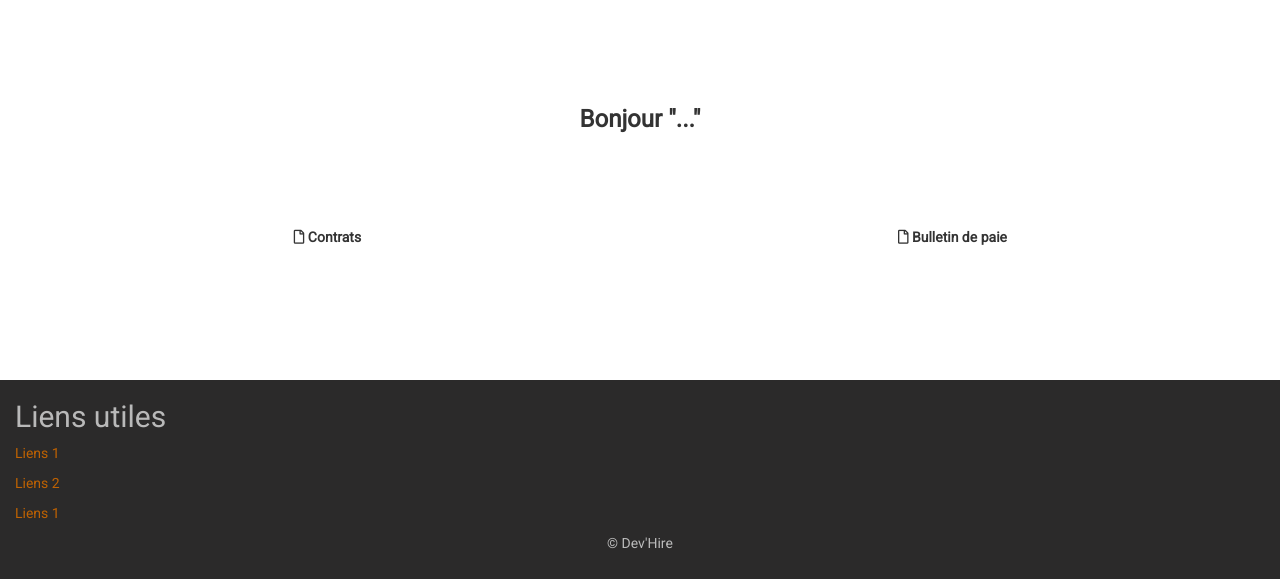
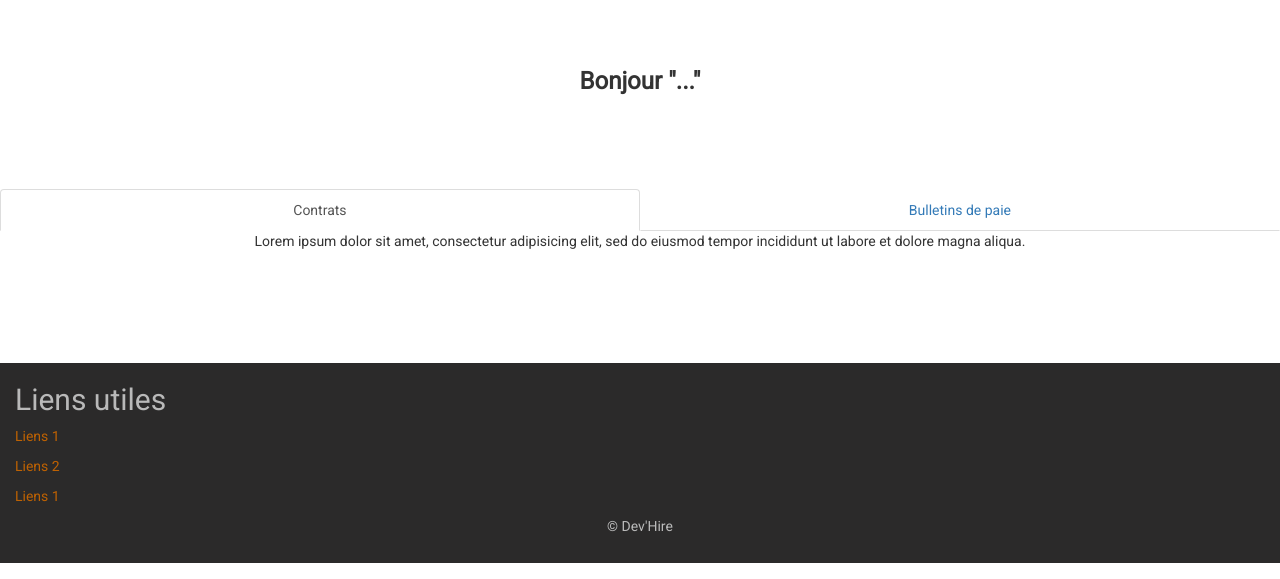
Before and after one commit to tonny1618/devhire, a PHP site: page /documents_candidat.php in a window 1280 px wide. Shown: the part 122-701 px from the top of the page. Run offline with PHP 8.4, Linux system fonts and the light colour scheme; some libraries are stand-ins or nearby versions.

Commit message:
chgt docs candidats et puissant

```diff
--- a/asset/istyle.css
+++ b/asset/istyle.css
@@ -217,8 +217,8 @@ color: white;
 
 /*Documents candidat*/
 fieldset.doc-candidat {
-  margin-top:8%;
-  margin-bottom:10%;
+  margin-top:5%;
+  margin-bottom:8%;
   text-align: center;
 }
 label.bvn-candidat{
--- a/documents_candidat.php
+++ b/documents_candidat.php
@@ -5,19 +5,19 @@
 	<label class="bvn-candidat">
 		Bonjour "..."
 	</label>
-	<div class="col-md-12">
-		<div class="col-md-6 contrats">
-			<i class="far fa-file"><a></a></i>
-			<label>
-				Contrats
-			</label>
-		</div>
-		<div class="col-md-6 bulletin">
-			<i class="far fa-file"><a></a></i>
-			<label>
-				Bulletin de paie
-			</label>
-		</div>
-	</div>
+
+	<ul class="nav nav-tabs nav-justified">
+    	<li class="active"><a data-toggle="tab" href="#contrats">Contrats</a></li>
+   		<li><a data-toggle="tab" href="#bulletins">Bulletins de paie</a></li>
+ 	</ul>
+
+  	<div class="tab-content">
+    	<div id="contrats" class="tab-pane fade in active">
+      		<p>Lorem ipsum dolor sit amet, consectetur adipisicing elit, sed do eiusmod tempor incididunt ut labore et dolore magna aliqua.</p>
+    	</div>
+    	<div id="bulletins" class="tab-pane fade">
+      		<p>Ut enim ad minim veniam, quis nostrud exercitation ullamco laboris nisi ut aliquip ex ea commodo consequat.</p>
+    	</div>
+  	</div>
 </fieldset>
 <?php require("footer.php");?>
```
Also changed, not shown: documents_client.php (+6 -11 lines).
